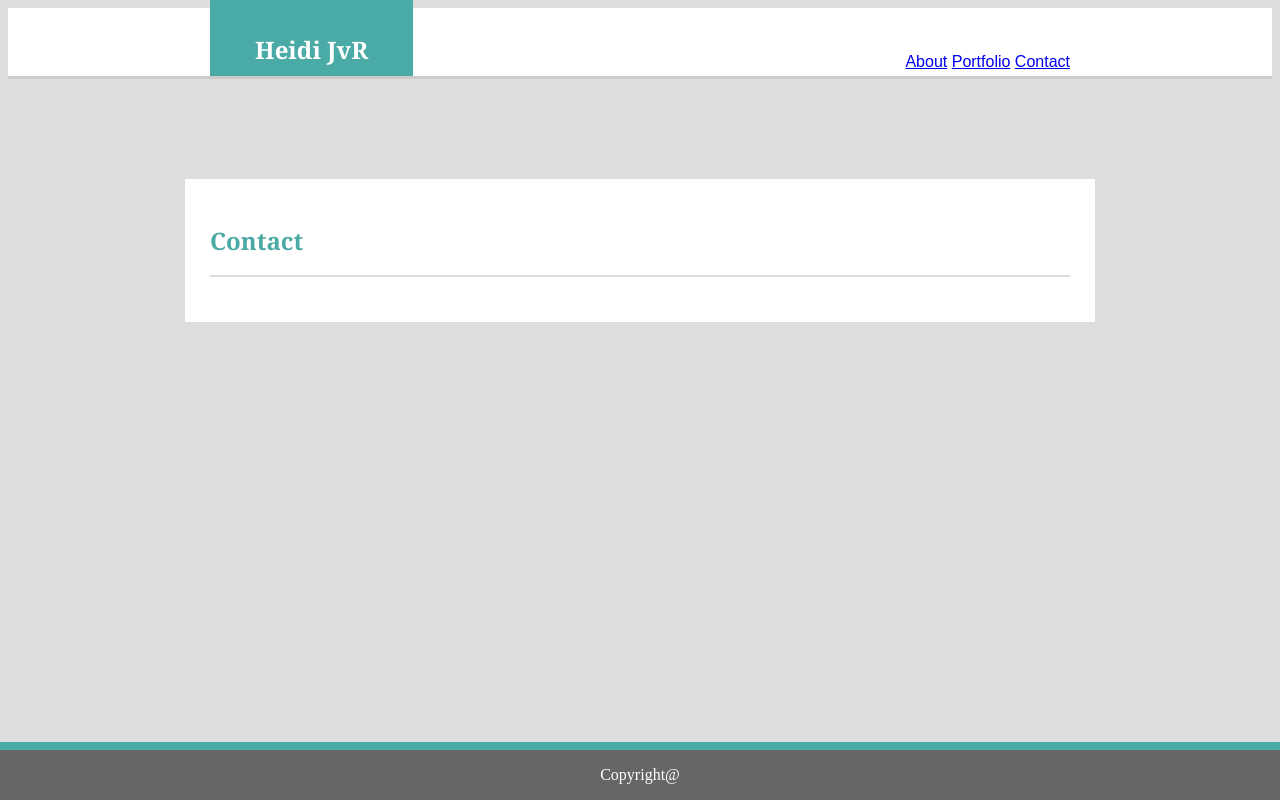
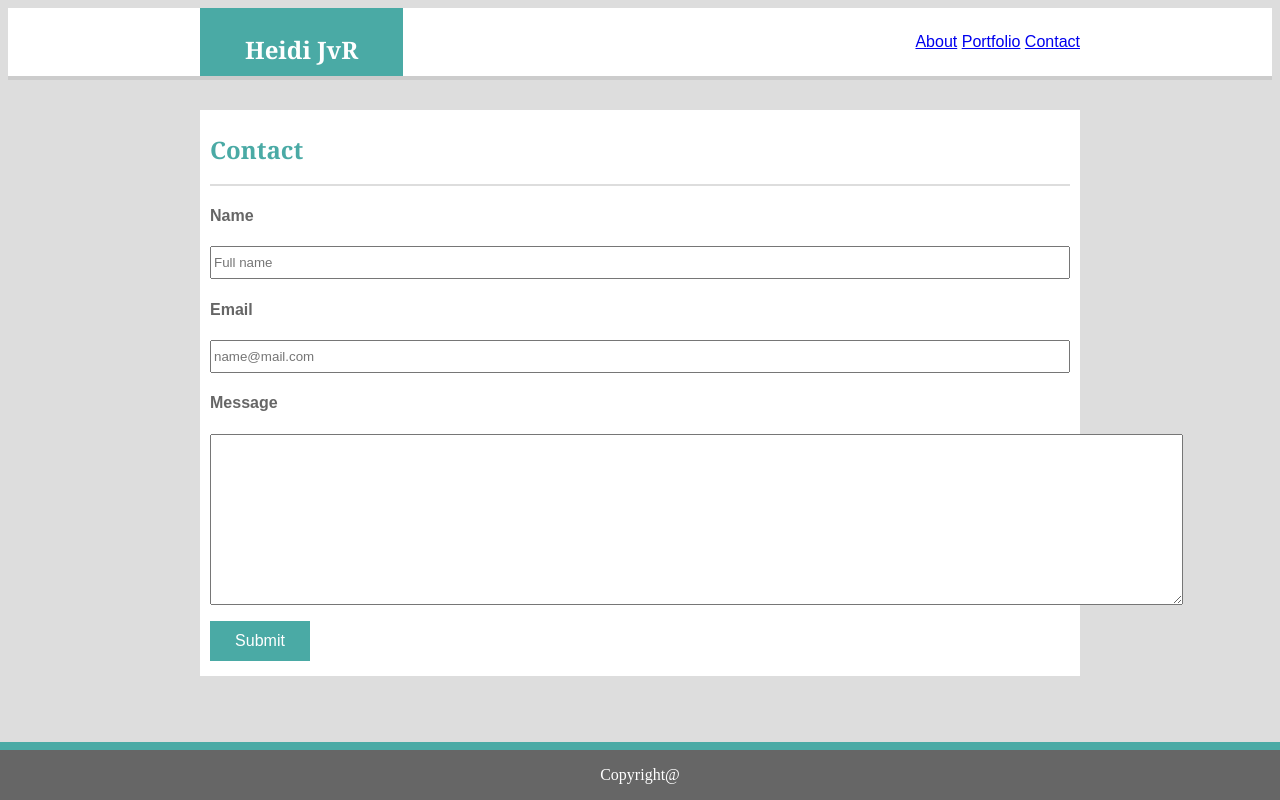
Before and after one commit to Heidijvr/Basic-Portfolio, a plain HTML site: page contact.html in a window 1280 px wide. Drawn offline with Linux system fonts and the light colour scheme.

Commit message:
Contact almost done

```diff
--- a/assets/css/style.css
+++ b/assets/css/style.css
@@ -6,9 +6,9 @@ body {
     background-color: #ffffff;
     padding-top: 25px;
     padding-bottom: 45px;
-    padding-right: 40px;
-    padding-left: 40px;
-    border-bottom: 3px solid #cccccc;
+    padding-right: 45px;
+    padding-left: 45px;
+    border-bottom: 4px solid #cccccc;
 
 }
 
@@ -18,25 +18,25 @@ body {
     padding-bottom: 10px;
     padding-right: 40px;
     padding-left: 40px;
-    border-bottom: 3px solid #cccccc;
+    border-bottom: 4px solid #cccccc;
 }
 
 #header {
-    width: 960px;
+    width: 1000px;
     margin: 0px auto;
 
 }
 
 #header2 {
-    width: 860px;
+    width: 880px;
     margin: 0px auto;
 }
 
 #name {
     text-align: left;
-    font-family: "Georgia", "Times New Roman", "Times", "Serif";
     font-size: 26pt;
     font-weight: bold;
+    font-family: "Georgia", "Times New Roman", "Times", "Serif";
     color: #ffffff;
     width: 100px;
     height: 100px;
@@ -54,15 +54,14 @@ body {
     width: 100px;
     height: 100px;
     padding: 45px;
-    padding-top: 35;
+    padding-top: 25;
     padding-bottom: 10;
     background-color: #4aaaa5;
-}
+ }
 
 
 #menu {
     float: right;
-    padding-top: 20px;
     font-family: "Arial", "Helvetica", "sans-serif";
     font-size: 16;
     color: #666666;
@@ -84,13 +83,13 @@ body {
 #contactMain {
     width: 860px;
     background-color: #ffffff;
-    margin: 100px auto;
+    margin: 30px auto;
     font-family: "Arial", "Helvetica", "sans-serif";
     color: #666666;
-    padding-top: 25px;
-    padding-right: 25px;
-    padding-bottom: 25px;
-    padding-left: 25px;
+    padding-top: 3;
+    padding-left: 10;
+    padding-right: 10;
+    padding-bottom: 15;
  }
 
 #footer {
@@ -116,3 +115,17 @@ h2 {
     color: #4aaaa5;
     font-family: "Georgia", "Times New Roman", "Times", "Serif";
 }
+
+.buttonstyle {
+    background: #4aaaa5;
+    border: solid 2px #4aaaa5;
+    color: #ffffff;
+    height: 40px;
+    width: 100;
+    font-size: 16;
+}
+
+input {
+    width: 860px;
+    height: 33px;
+}
--- a/contact.html
+++ b/contact.html
@@ -11,9 +11,9 @@
             <span id="name2">Heidi JvR</span>
                 <div id="menu">
                     <nav>
-                        <a href="index.html">About</a>
-                        <a href="portfolio.html">Portfolio</a>
-                        <a href="contact.html">Contact</a>
+                        <a href="#About">About</a>
+                        <a href="#Portfolio">Portfolio</a>
+                        <a href="#Contact">Contact</a>
                     </nav>
 
 
@@ -24,6 +24,25 @@
     </div>
 <div id="contactMain">
     <h2>Contact</h2>
+
+    <form action="/action_page.php">
+
+        <h4>Name</h4>
+            <input type="text" placeholder="Full name"/>
+
+        <h4>Email</h4>
+            <input type="text" placeholder="name@mail.com">
+
+            <h4>Message</h4>
+                <textarea rows="11" cols="119>">
+
+            </textarea>
+
+    </form>
+
+
+    <input class="buttonstyle" input type="submit">
+
 
 </div>
 
```
Also changed, not shown: index.html (+1 -1 lines).
